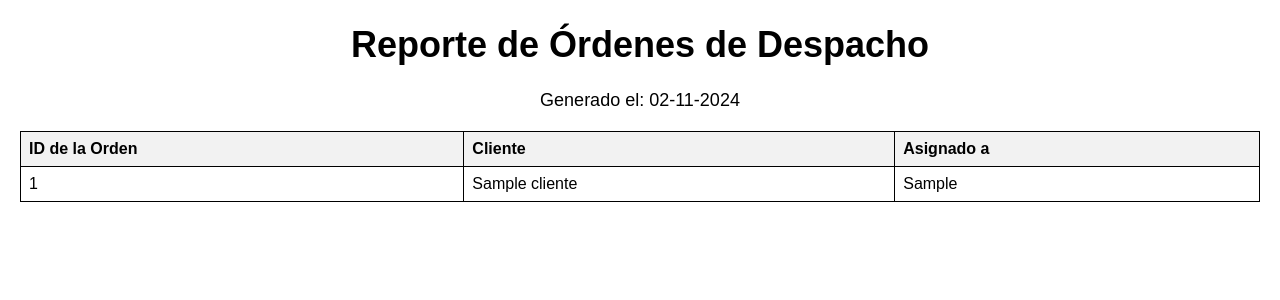
After one commit to alecuevas660/Proyecto-sistema-web-de-despacho, a Django app: template DespachoDjango/templates/reporte_pdf_template.html in a window 1280 px wide. The commit adds this page. Shown: the top 300 px of the page. Run offline with Django 5.2, Linux system fonts and the light colour scheme; the template is opened without the code that fills it: most values are stand-ins (such as "Sample title", 1, 10 or a date in 2020).

Commit message:
se agrega la funcionalidad de exportar  a excel y pdf en el reporte de orden despacho

```diff
--- a/DespachoDjango/apps/reportebackend/urls.py
+++ b/DespachoDjango/apps/reportebackend/urls.py
@@ -2,10 +2,13 @@
 
 from django.urls import path
 from .views import ReporteView
+from . import views
 
 app_name = 'rreportebackend'
 
 urlpatterns = [
     # Aquí agrega las rutas específicas de la aplicación `reportes`
     path('', ReporteView.as_view(), name='reportebackend'),  # Esta es solo una ruta de ejemplo
+    path('exportar_excel/', views.exportar_excel, name='exportar_excel'),
+    path('exportar_pdf/', views.exportar_pdf, name='exportar_pdf'),
 ]
--- /dev/null
+++ b/DespachoDjango/templates/reporte_pdf_template.html
@@ -0,0 +1,63 @@
+<!DOCTYPE html>
+<html>
+<head>
+    <title>Reporte de Órdenes</title>
+    <style>
+        body {
+            font-family: Arial, sans-serif;
+            margin: 20px;
+        }
+        h1 {
+            text-align: center;
+        }
+        table {
+            width: 100%;
+            border-collapse: collapse;
+        }
+        th, td {
+            border: 1px solid #000;
+            padding: 8px;
+            text-align: left;
+        }
+        th {
+            background-color: #f2f2f2;
+        }
+        .header {
+            text-align: center;
+            font-size: 18px;
+            margin-bottom: 20px;
+        }
+    </style>
+</head>
+<body>
+
+    <div class="header">
+        <h1>Reporte de Órdenes de Despacho</h1>
+        <p>Generado el: {% now "d-m-Y" %}</p>
+    </div>
+
+    <table>
+        <thead>
+            <tr>
+                <th>ID de la Orden</th>
+                <th>Cliente</th>
+                <th>Asignado a</th>
+            </tr>
+        </thead>
+        <tbody>
+            {% for orden in ordenes %}
+                <tr>
+                    <td>{{ orden.id }}</td>
+                    <td>{{ orden.cliente }}</td>
+                    <td>{{ orden.asignado_a }}</td>
+                </tr>
+            {% empty %}
+                <tr>
+                    <td colspan="3">No hay órdenes registradas.</td>
+                </tr>
+            {% endfor %}
+        </tbody>
+    </table>
+
+</body>
+</html>
```
Also changed, not shown: DespachoDjango/apps/reportebackend/views.py (+70 -1 lines), DespachoDjango/templates/reportebackend.html (+6 -6 lines).
